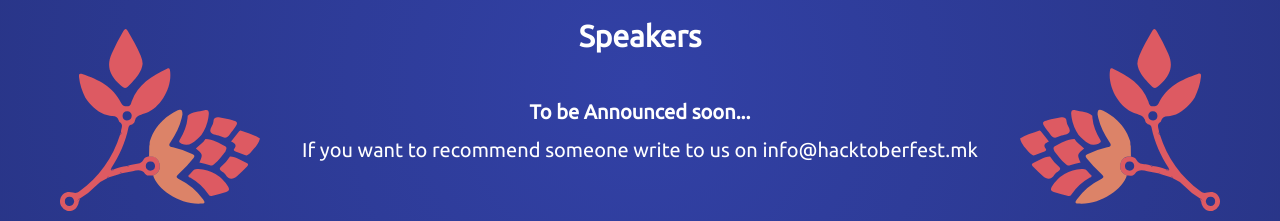
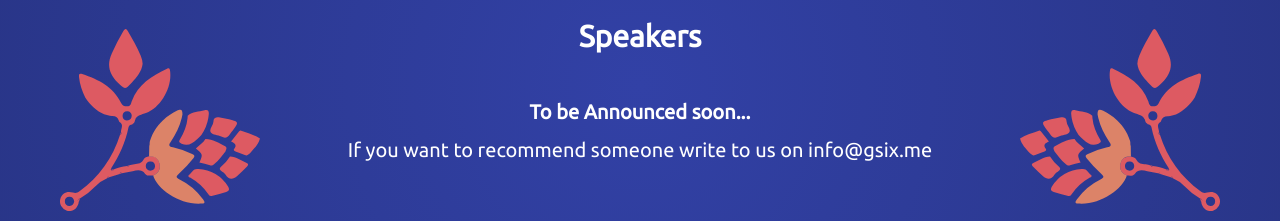
Before and after one commit to gsixdeploy/hacktoberfest, a plain HTML site: page index.html in a window 1280 px wide. Shown: the part 1660-1881 px from the top of the page. Drawn offline with nearby package versions, Linux system fonts and the light colour scheme; some packages are replaced by stand-ins of ours.

Commit message:
Recpmmend speaker mail update

```diff
--- a/index.html
+++ b/index.html
@@ -152,7 +152,7 @@
 <div class="container-fluid colorWhite" id="speakers">
       <h2>Speakers</h2>
       <p><strong>To be Announced soon...</strong></p>
-      <p>If you want to recommend someone write to us on info@hacktoberfest.mk</p>
+      <p>If you want to recommend someone write to us on info@gsix.me</p>
 
       <div class="speakers_left hidden-xs"></div>
       <div class="speakers_right hidden-xs" ></div>
```
